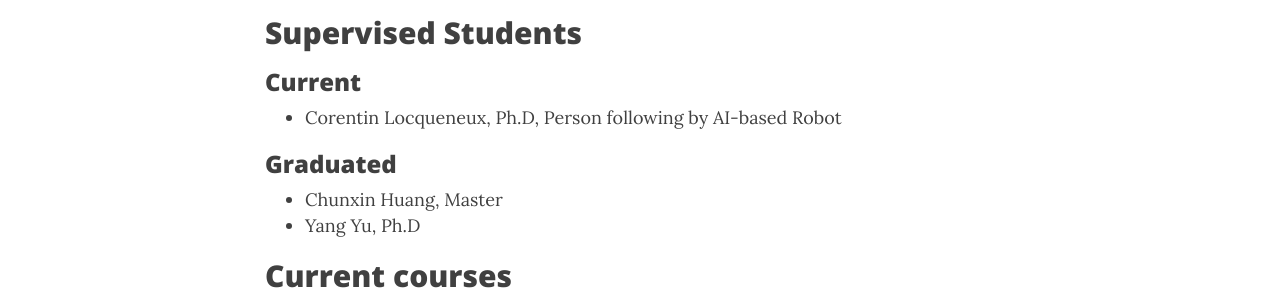
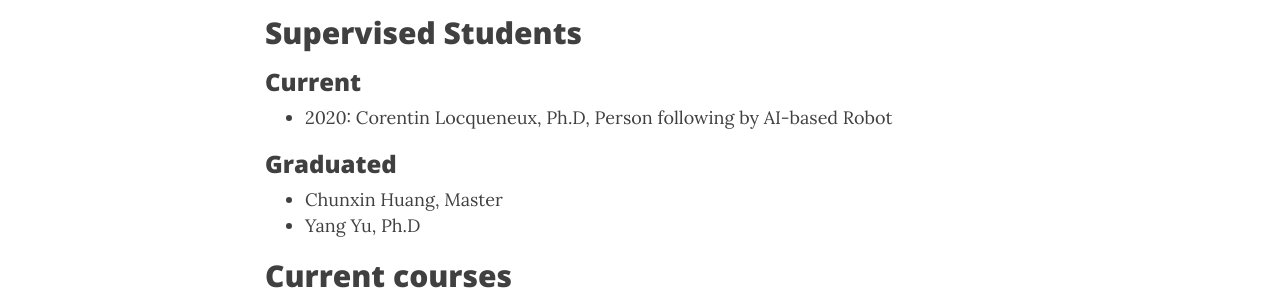
Before and after one commit to yulinz888888/yulinz888888-jekyII.github.io, a Jekyll site: the page built from teaching.md, in a window 1280 px wide and 900 px high. Shown: the part 219-519 px from the top of the window. Built offline with Jekyll 4.4.1, drawn with Linux system fonts in a browser that asks for light colours; nearby versions of some CDN libraries; comment, search, counter and statistics services are not loaded.

Commit message:
add date

```diff
--- a/teaching.md
+++ b/teaching.md
@@ -6,7 +6,7 @@ title: Teaching
 ## Supervised Students
 
 ### Current
-* Corentin Locqueneux, Ph.D, Person following by AI-based Robot
+* 2020: Corentin Locqueneux, Ph.D, Person following by AI-based Robot
 
 ### Graduated
 * Chunxin Huang, Master
```
